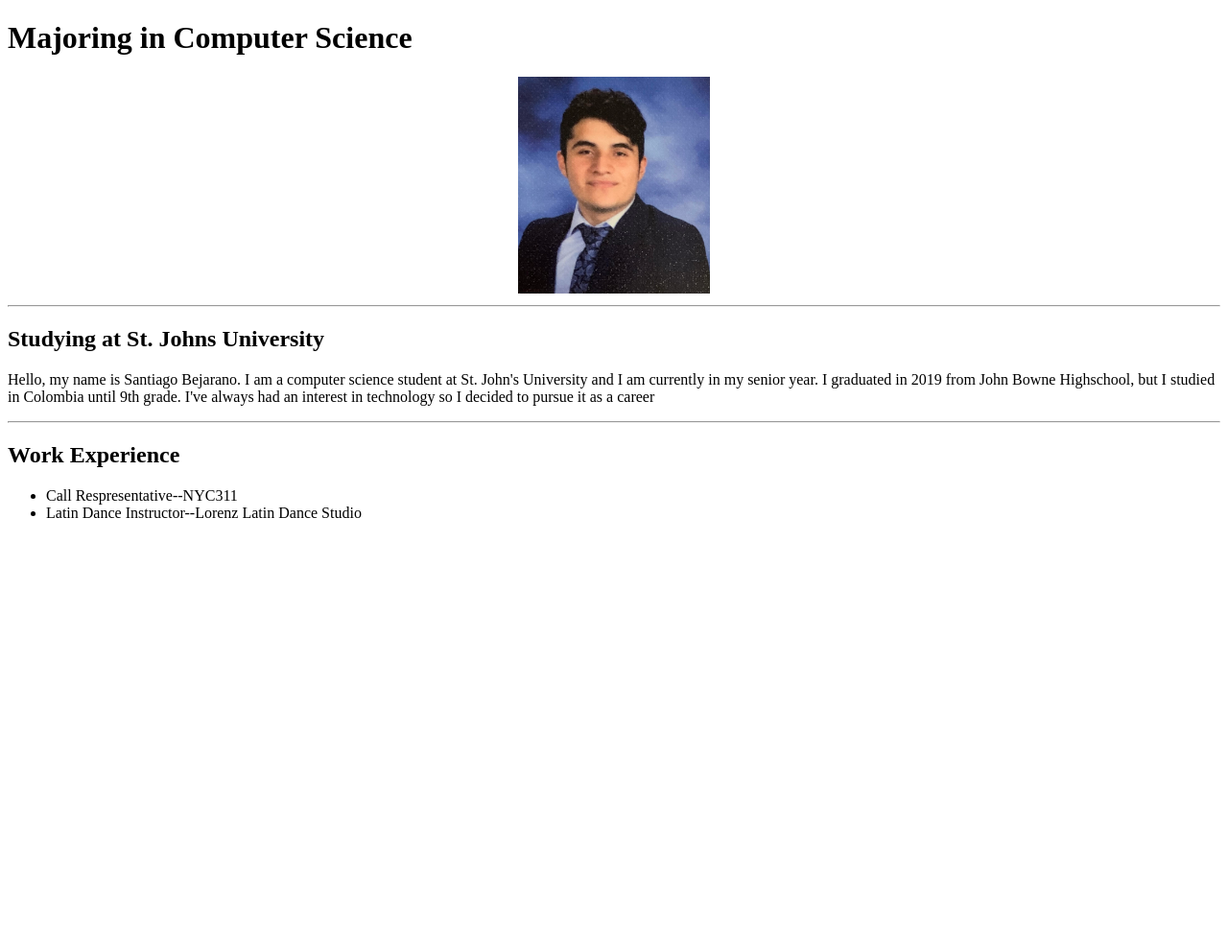
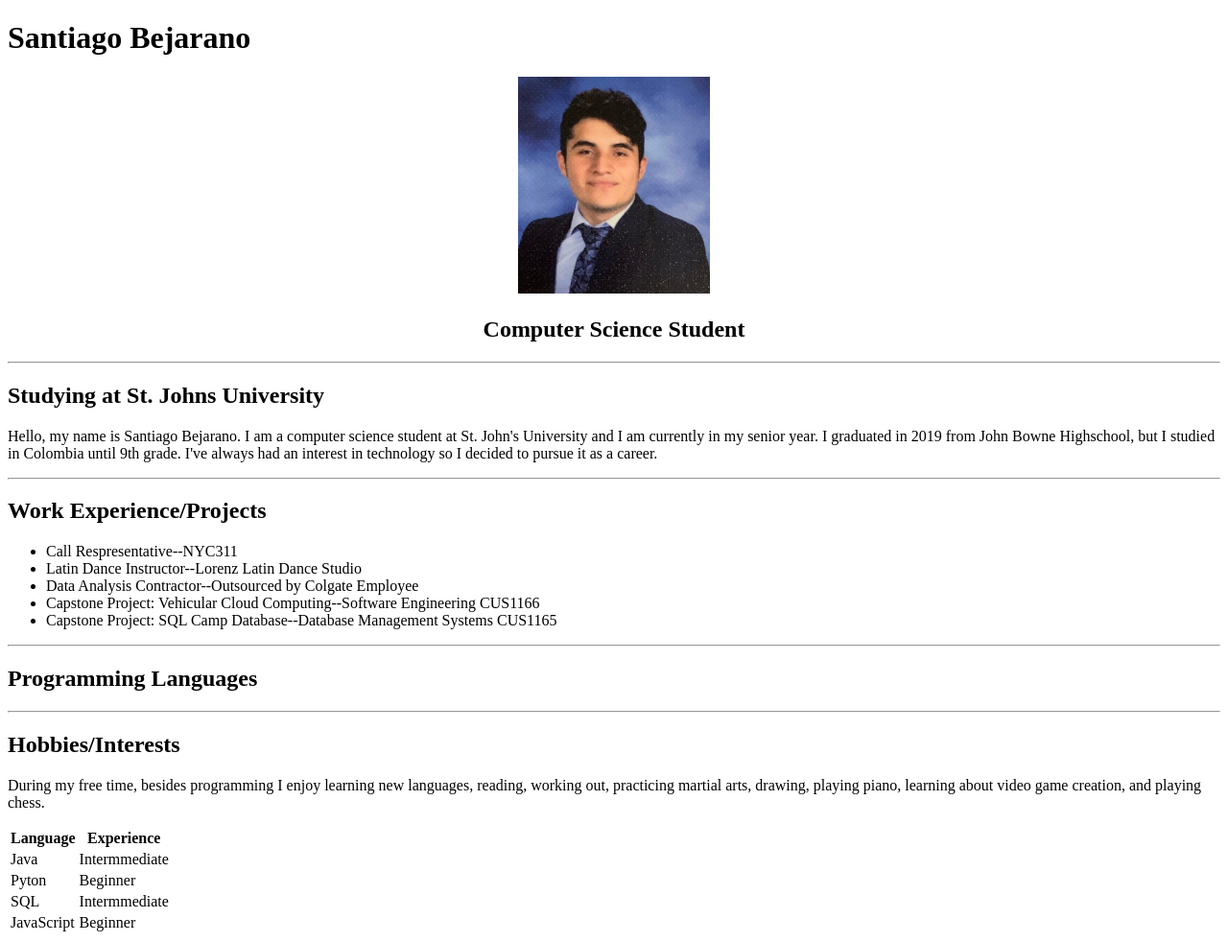
Before and after one commit to sanbp502/Assignment1CUS1172, a plain HTML site: page Project 1/index.html in a window 1280 px wide. Shown: the whole page at 96% size. Before the commit the page ends 800 px from the top, so only its background shows below. Drawn offline with Linux system fonts and the light colour scheme.

Commit message:
Update index.html

```diff
--- a/Project 1/index.html
+++ b/Project 1/index.html
@@ -6,21 +6,53 @@
   <body>
 <!--Basic info-->
     <header>
-      <h1>Majoring in Computer Science</h1>
+      <h1>Santiago Bejarano</h1>
     </header>
     <div align = "center">
     <img src="profile.jpg"width="200" "height = 200">
+      <h2>Computer Science Student</h2>
     </div>
     <hr>
 <!--Edu Summary-->
     <h2>Studying at St. Johns University</h2>
-    <p>Hello, my name is Santiago Bejarano. I am a computer science student at St. John's University and I am currently in my senior year. I graduated in 2019 from John Bowne Highschool, but I studied in Colombia until 9th grade. I've always had an interest in technology so I decided to pursue it as a career</p>
+    <p>Hello, my name is Santiago Bejarano. I am a computer science student at St. John's University and I am currently in my senior year. I graduated in 2019 from John Bowne Highschool, but I studied in Colombia until 9th grade. I've always had an interest in technology so I decided to pursue it as a career.</p>
     <hr>
 <!--WorkExp-->
-    <h2>Work Experience</h2>
+    <h2>Work Experience/Projects</h2>
     <ul>
       <li>Call Respresentative--NYC311</li>
       <li>Latin Dance Instructor--Lorenz Latin Dance Studio</li>
+      <li>Data Analysis Contractor--Outsourced by Colgate Employee</li>
+      <li>Capstone Project: Vehicular Cloud Computing--Software Engineering CUS1166</li>
+      <li>Capstone Project: SQL Camp Database--Database Management Systems CUS1165</li>
     </ul>
+    <hr>
+<!--Programming-->
+    <h2>Programming Languages</h2>
+    <table>
+    <tr>
+      <th>Language</th>
+      <th>Experience</th>
+    </tr>
+    <tr>
+      <td>Java</td>
+      <td>Intermmediate</td>
+    </tr>
+    <tr>
+      <td>Pyton</td>
+      <td>Beginner</td>
+    </tr>
+    <tr>
+      <td>SQL</td>
+      <td>Intermmediate</td>
+    </tr>
+    <tr>
+      <td>JavaScript</td>
+      <td>Beginner</td>
+    </tr>
+    <hr>
+ <!--Hobbies-->
+      <h2>Hobbies/Interests</h2>
+      <p>During my free time, besides programming I enjoy learning new languages, reading, working out, practicing martial arts, drawing, playing piano, learning about video game creation, and playing chess. </p>
   </body>
 </html>
```
